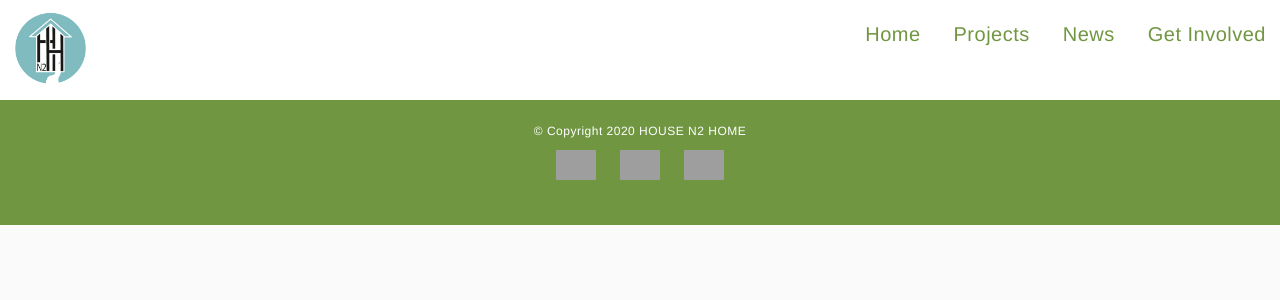
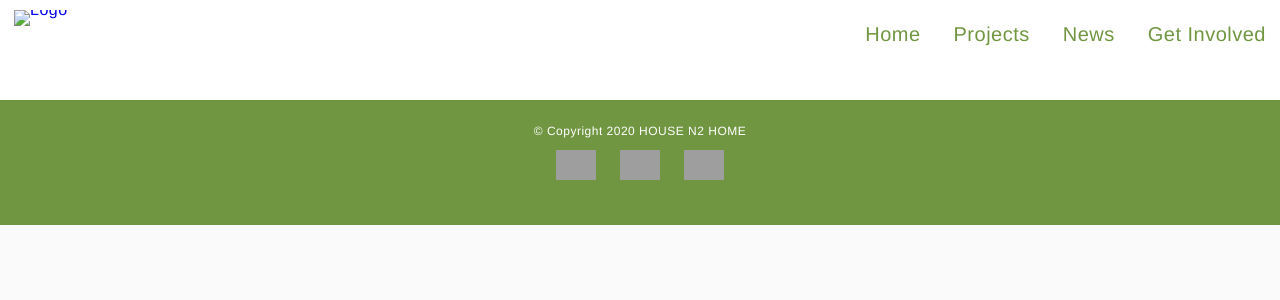
Before and after one commit to si-air2020/si-air2020.github.io, a Jekyll site: the page built from index.html, in a window 1280 px wide. Shown: the top 300 px of the page. Built offline with Jekyll 4.4.1, drawn with Linux system fonts in a browser that asks for light colours; grey boxes are pictures that could not be loaded.

Commit message:
Update default.html

```diff
--- a/_layouts/default.html
+++ b/_layouts/default.html
@@ -10,7 +10,7 @@
 
 		<header>
             		<a class="logo" href="/">
-              			<img src="/logo.png" alt="Logo"/>
+              			<img src="/images/logo.png" alt="Logo"/>
             		</a>
 
             		<input type="checkbox" id="btnNav" />
```
